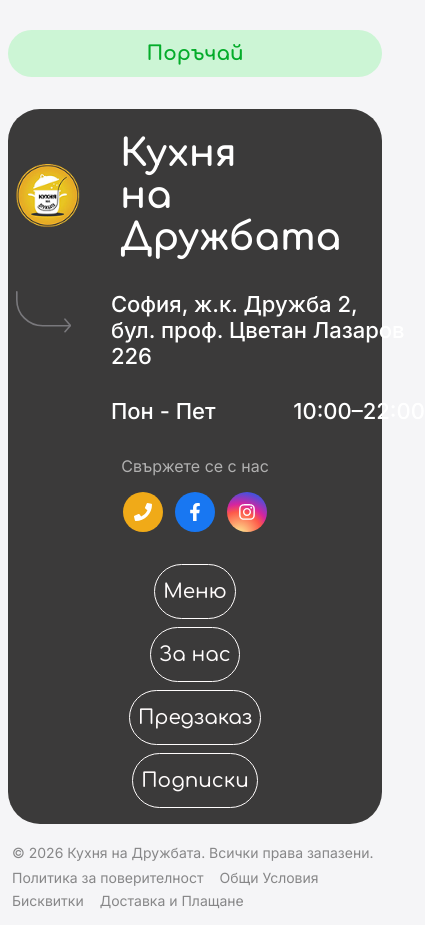
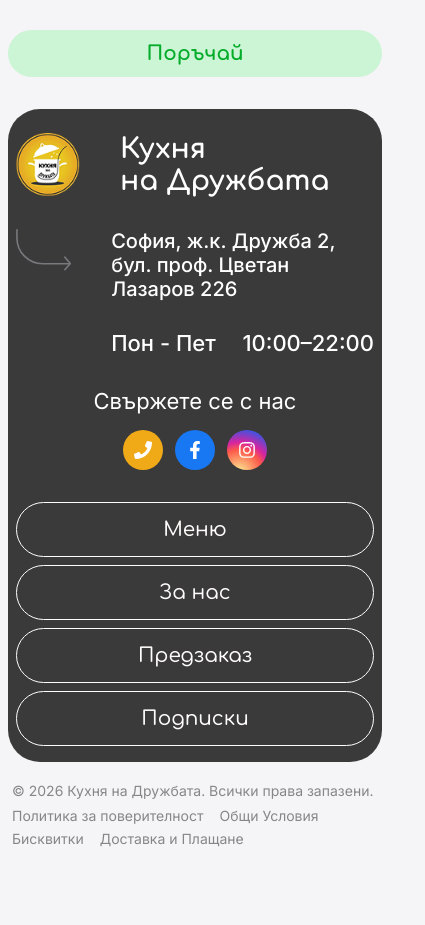
Before and after one commit to Serginho915/kitchen-druzhbata, a Next.js app: page / in a window 390 px wide. Shown: the part 5120-6045 px from the top of the page, 425 px wide, since content can reach past the window. After the commit the page ends 5983 px from the top, so only its background shows below. Built offline with nearby package versions, Linux system fonts and the light colour scheme.

Commit message:
adjusted footer responsive

```diff
--- a/src/components/layout/Footer/Footer.module.scss
+++ b/src/components/layout/Footer/Footer.module.scss
@@ -70,6 +70,14 @@
   font-size: 38px;
   font-weight: 700;
   font-family: $font-primary;
+
+  @include tablet{
+    font-size: 32px;
+  }
+
+  @include mobile{
+    font-size: 28px;
+  }
 }
 
 .brand{
@@ -91,10 +99,26 @@
   font-weight: 500;
   font-family: $font-secondary;
   font-style: normal;
+
+  @include tablet{
+    font-size: 22px;
+  }
+
+  @include mobile{
+    font-size: 20px;
+  }
 }
 .addressText{
   width: 314px;
   margin: 0;
+  @include tablet{
+    width: 100%;
+  }
+
+  @include mobile{
+    width: 100%;
+  }
+
 }
 .hours{
   color: #fff;
@@ -117,8 +141,8 @@
 
 .socialLabel {
   margin: 0;
-  color: rgba(255, 255, 255, 0.6);
-  font-size: 16px;
+  color: #fff;
+  font-size: 22px;
   font-weight: 400;
   text-align: center;
 }
@@ -195,8 +219,13 @@
   gap: 8px;
   align-items: flex-end;
 
-  @include tablet { align-items: center; }
-  @include mobile { align-items: center; }
+  @include tablet { align-items: center; width: 100%; }
+  @include mobile { align-items: stretch; width: 100%; }
+
+  li {
+    @include tablet { width: 100%; }
+    @include mobile { width: 100%; }
+  }
 
   li a {
     width: 216px;
--- a/src/components/layout/Header/Header.module.scss
+++ b/src/components/layout/Header/Header.module.scss
@@ -200,7 +200,6 @@
     z-index: 1000;
     padding: 20px 16px;
     display: flex;
-    justify-content: center;
     border-radius: 20px;
     border: 2px solid #c6c6c6;
     box-shadow: 0 8px 24px rgba(0, 0, 0, 0.12);
```
